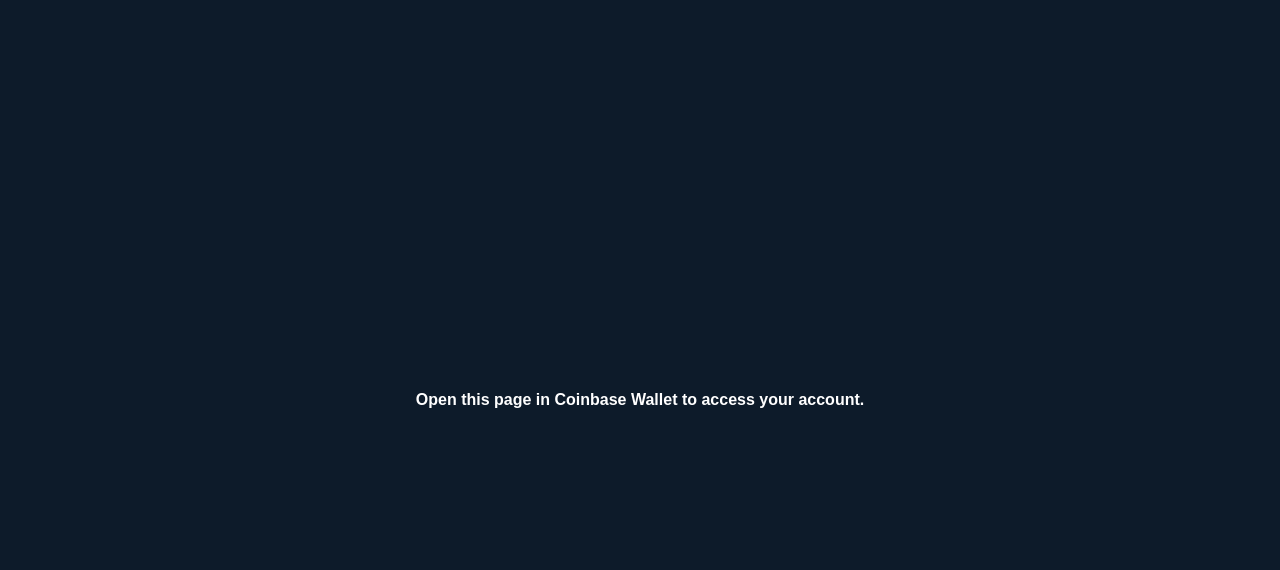
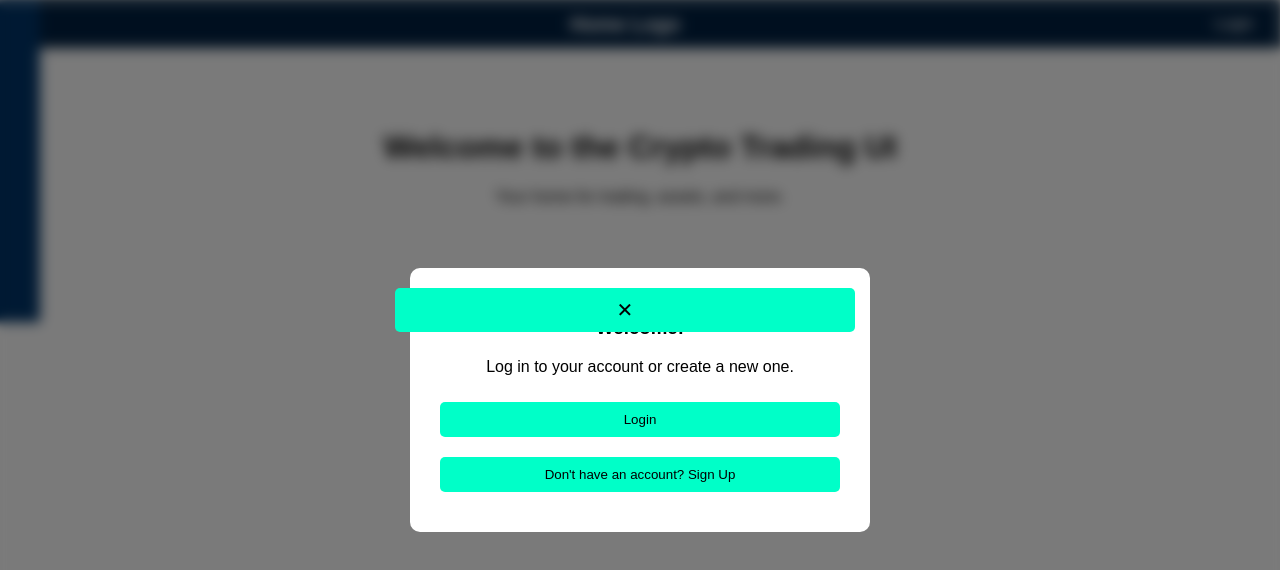
Before and after one commit to ravaky/wallet, a plain HTML site: page index.html in a window 1280 px wide. Drawn offline with Linux system fonts and the light colour scheme.

Commit message:
Add files via upload

```diff
--- a/index.html
+++ b/index.html
@@ -3,142 +3,167 @@
 <head>
   <meta charset="UTF-8">
   <meta name="viewport" content="width=device-width, initial-scale=1.0">
-    <title>Coinbase Wallet Auth</title>
+  <title>Crypto Trading UI</title>
   <style>
     body {
       font-family: Arial, sans-serif;
-            background-color: #0D1B2A;
-            color: white;
-            text-align: center;
       margin: 0;
       padding: 0;
+      background: #f5f5f5;
+    }
+    .navbar {
       display: flex;
-            flex-direction: column;
+      justify-content: space-between;
       align-items: center;
+      background: #001f3f;
+      color: white;
+      padding: 10px 20px;
+    }
+    .navbar .menu-icon {
+      font-size: 24px;
+      cursor: pointer;
+    }
+    .navbar .logo {
+      font-weight: bold;
+      font-size: 20px;
+    }
+    .navbar .login-btn {
+      background: none;
+      color: white;
+      border: none;
+      font-size: 16px;
+      cursor: pointer;
+    }
+    .sidebar {
+      position: fixed;
+      top: 0;
+      left: -250px;
+      height: 100%;
+      width: 250px;
+      background: #003366;
+      color: white;
+      padding: 20px;
+      transition: left 0.3s ease;
+    }
+    .sidebar.open {
+      left: 0;
+    }
+    .sidebar ul {
+      list-style: none;
+      padding: 0;
+    }
+    .sidebar li {
+      margin: 20px 0;
+      cursor: pointer;
+    }
+    .home-content {
+      padding: 60px 20px;
+      text-align: center;
+    }
+    .modal-overlay {
+      display: none;
+      position: fixed;
+      top: 0;
+      left: 0;
+      width: 100%;
+      height: 100%;
+      background: rgba(0,0,0,0.5);
+      backdrop-filter: blur(5px);
       justify-content: center;
-            height: 100vh;
+      align-items: center;
+      z-index: 999;
     }
-        .container {
-            background-color: #112D4E;
-            padding: 20px;
+    .modal {
+      background: white;
+      padding: 30px;
       border-radius: 10px;
       width: 90%;
       max-width: 400px;
+      position: relative;
+      text-align: center;
     }
-        input, select {
+    .close-btn {
+      position: absolute;
+      top: 10px;
+      right: 15px;
+      background: none;
+      border: none;
+      font-size: 20px;
+      cursor: pointer;
+    }
+    .modal button {
       width: 100%;
+      margin: 10px 0;
       padding: 10px;
-            margin: 10px 0;
-            border-radius: 5px;
+      background: #00ffc8;
       border: none;
-            font-size: 16px;
-        }
-        button {
-            width: 100%;
-            padding: 10px;
-            margin-top: 10px;
-            font-size: 18px;
-            background-color: #00FFAA;
-            border: none;
-            color: black;
       border-radius: 5px;
       cursor: pointer;
     }
-        .hidden {
-            display: none;
-        }
-        .error {
-            color: red;
-            margin-top: 5px;
+    .blurred {
+      filter: blur(5px);
     }
   </style>
 </head>
 <body>
-    <div id="unsupported" class="hidden">
-        <p><strong>Open this page in Coinbase Wallet to access your account.</strong></p>
+  <div id="mainPage">
+    <div class="navbar">
+      <span class="menu-icon" onclick="toggleSidebar()">☰</span>
+      <span class="logo">Home Logo</span>
+      <button class="login-btn" onclick="openLoginModal()">Login</button>
+    </div>
+    <div class="sidebar" id="sidebar">
+      <ul>
+        <li>Settings</li>
+        <li>Trade</li>
+        <li>My Assets</li>
+        <li>Help Center</li>
+      </ul>
+    </div>
+    <div class="home-content">
+      <h1>Welcome to the Crypto Trading UI</h1>
+      <p>Your home for trading, assets, and more.</p>
+    </div>
   </div>
 
-    <div id="authContainer" class="container hidden">
-        <h2>Welcome</h2>
-        <div id="registerSection">
-            <h3>Create Account</h3>
-            <input type="text" id="regUsername" placeholder="Username">
-            <input type="password" id="regPassword" placeholder="Password">
-            <input type="email" id="regEmail" placeholder="Recovery Email">
-            <input type="text" id="q1" placeholder="Favorite Number">
-            <input type="text" id="q2" placeholder="Favorite Color">
-            <input type="text" id="q3" placeholder="Family Member's Name">
-            <button onclick="register()">Register</button>
+  <div id="initialModal" class="modal-overlay">
+    <div class="modal">
+      <button class="close-btn" onclick="closeInitialModal()">✕</button>
+      <h3>Welcome!</h3>
+      <p>Log in to your account or create a new one.</p>
+      <button onclick="handleInitialLogin()">Login</button>
+      <button onclick="handleInitialSignup()">Don't have an account? Sign Up</button>
     </div>
-        <div id="loginSection" class="hidden">
-            <h3>Login</h3>
-            <input type="text" id="loginUsername" placeholder="Username">
-            <input type="password" id="loginPassword" placeholder="Password">
-            <button onclick="login()">Login</button>
-        </div>
-        <p id="authSwitch" style="cursor: pointer; text-decoration: underline;" onclick="toggleAuth()">Already have an account? Login</p>
-        <p class="error" id="authError"></p>
-    </div>
-
-    <div id="homePage" class="container hidden">
-        <h2>Home Page</h2>
-        <p>Welcome, <span id="currentUser"></span>!</p>
   </div>
 
   <script>
-        function isCoinbaseWallet() {
-            const userAgent = navigator.userAgent || navigator.vendor;
-            return userAgent.includes("CoinbaseWallet") || userAgent.includes("CBWallet") || window.ethereum?.isCoinbaseWallet;
+    function toggleSidebar() {
+      const sidebar = document.getElementById('sidebar');
+      sidebar.classList.toggle('open');
     }
 
-        const authContainer = document.getElementById('authContainer');
-        const unsupported = document.getElementById('unsupported');
-
-        if (isCoinbaseWallet()) {
-            authContainer.classList.remove('hidden');
-        } else {
-            unsupported.classList.remove('hidden');
+    function openLoginModal() {
+      alert('Go to Login Page');
     }
 
-        function toggleAuth() {
-            document.getElementById('registerSection').classList.toggle('hidden');
-            document.getElementById('loginSection').classList.toggle('hidden');
-            document.getElementById('authSwitch').textContent =
-                document.getElementById('registerSection').classList.contains('hidden')
-                    ? "Don't have an account? Register"
-                    : "Already have an account? Login";
+    function handleInitialLogin() {
+      closeInitialModal();
+      openLoginModal();
     }
 
-        function register() {
-            const username = document.getElementById('regUsername').value;
-            const password = document.getElementById('regPassword').value;
-            const email = document.getElementById('regEmail').value;
-            const q1 = document.getElementById('q1').value;
-            const q2 = document.getElementById('q2').value;
-            const q3 = document.getElementById('q3').value;
-
-            if (!username || !password || !email || !q1 || !q2 || !q3) {
-                document.getElementById('authError').textContent = "Please fill in all fields.";
-                return;
+    function handleInitialSignup() {
+      closeInitialModal();
+      alert('Go to Sign Up Page');
     }
 
-            localStorage.setItem('user', JSON.stringify({ username, password, email, q1, q2, q3 }));
-            login(username, password);
+    function closeInitialModal() {
+      document.getElementById('initialModal').style.display = 'none';
+      document.getElementById('mainPage').classList.remove('blurred');
     }
 
-        function login(providedUsername = null, providedPassword = null) {
-            const stored = JSON.parse(localStorage.getItem('user'));
-            const username = providedUsername || document.getElementById('loginUsername').value;
-            const password = providedPassword || document.getElementById('loginPassword').value;
-
-            if (!stored || stored.username !== username || stored.password !== password) {
-                document.getElementById('authError').textContent = "Invalid username or password.";
-                return;
-            }
-
-            document.getElementById('authContainer').classList.add('hidden');
-            document.getElementById('homePage').classList.remove('hidden');
-            document.getElementById('currentUser').textContent = username;
+    window.onload = function() {
+      document.getElementById('initialModal').style.display = 'flex';
+      document.getElementById('mainPage').classList.add('blurred');
     }
   </script>
 </body>
```
Lines whose indentation alone changed are shown as unchanged.
